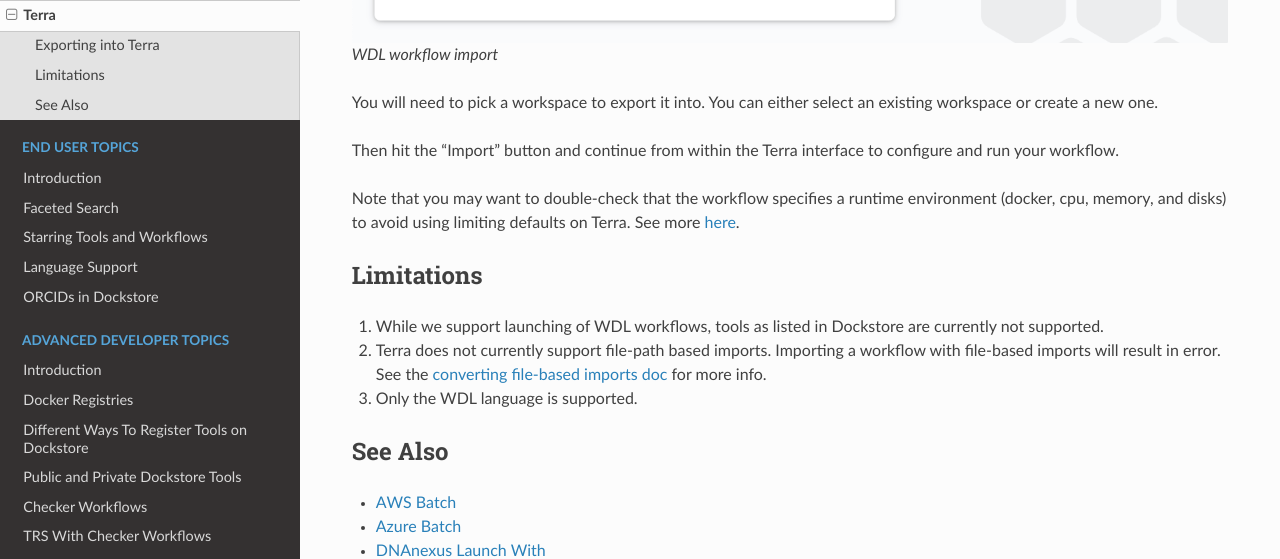
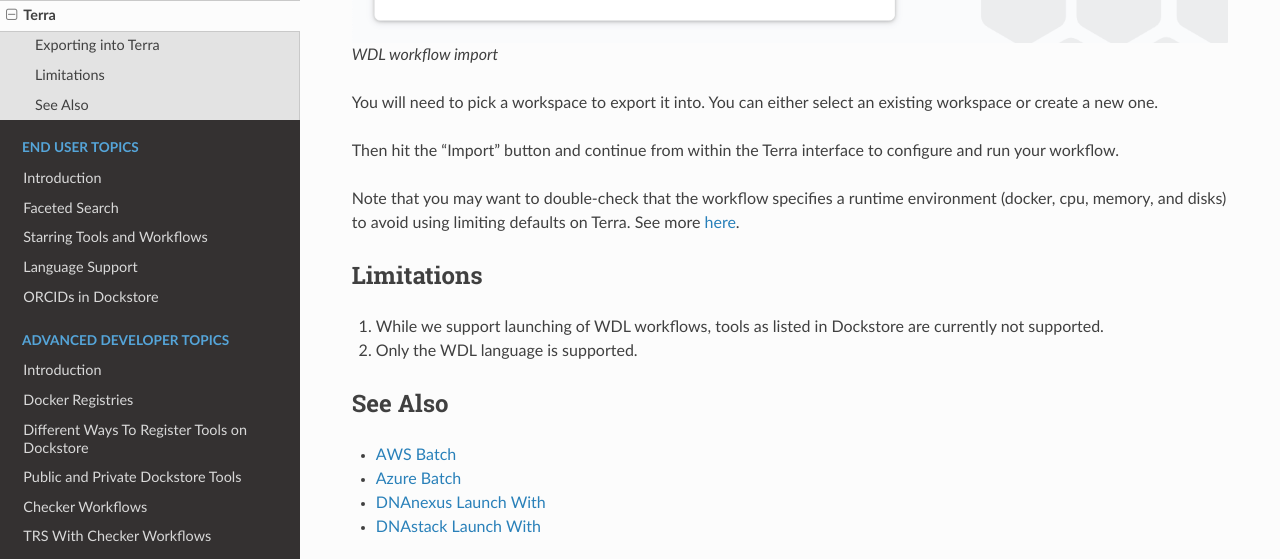
Before and after one commit to dockstore/dockstore-documentation, a Sphinx documentation site: the page built from docs/launch-with/terra-launch-with.rst, in a window 1280 px wide and 900 px high, scrolled down 1676 px, cut to the strip 0-559 px from the top of the window. Built offline with Sphinx 7.4.7 and the Read the Docs theme 2.0.0, drawn with Linux system fonts in a browser that asks for light colours.

Commit message:
Remove comment saying file-based paths are not supported

```diff
--- a/docs/launch-with/terra-launch-with.rst
+++ b/docs/launch-with/terra-launch-with.rst
@@ -43,12 +43,7 @@
 
 1. While we support launching of WDL workflows, tools as listed in
    Dockstore are currently not supported.
-2. Terra does not currently support file-path based imports. Importing a
-   workflow with file-based imports will result in error. See the
-   :ref:`converting file-based imports
-   doc <converting-file-path-based-imports-to-public-http-s-based-imports-for-wdl>`
-   for more info.
-3. Only the WDL language is supported.
+2. Only the WDL language is supported.
 
 See Also
 --------
```
